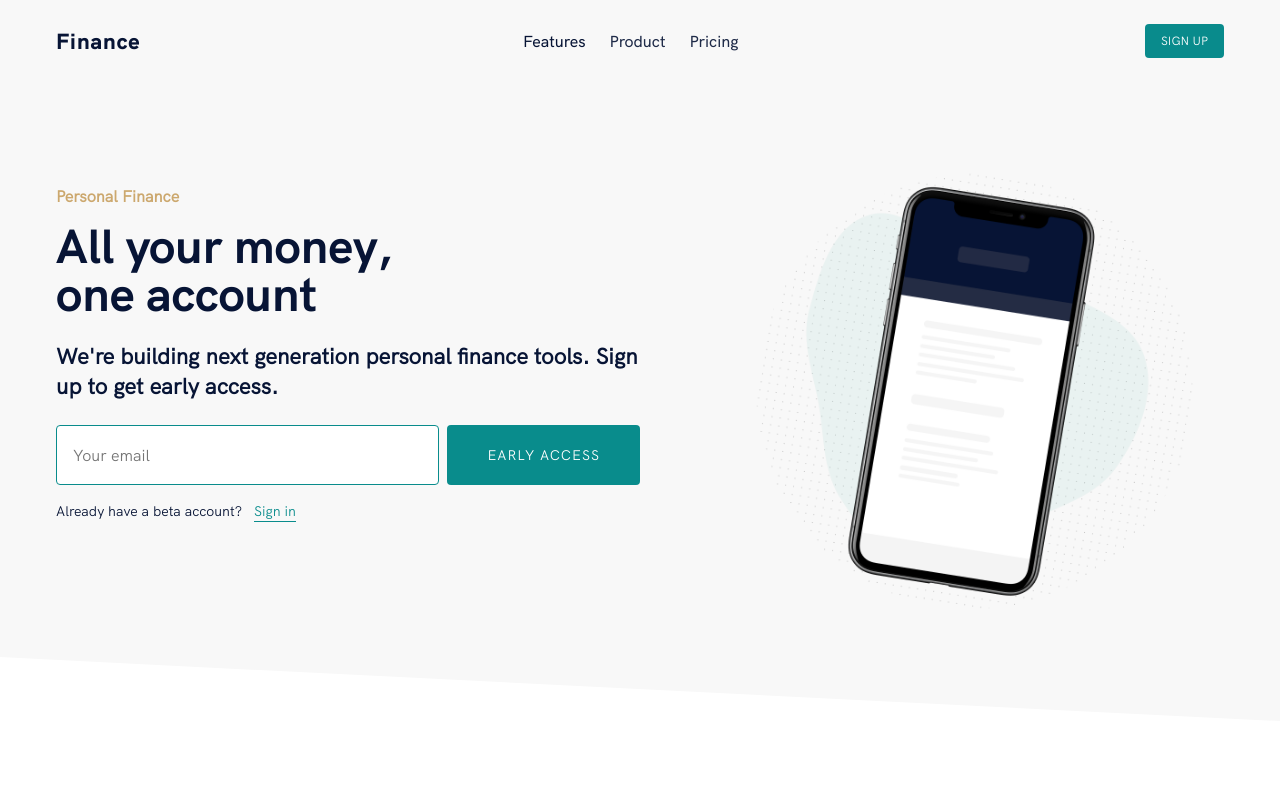
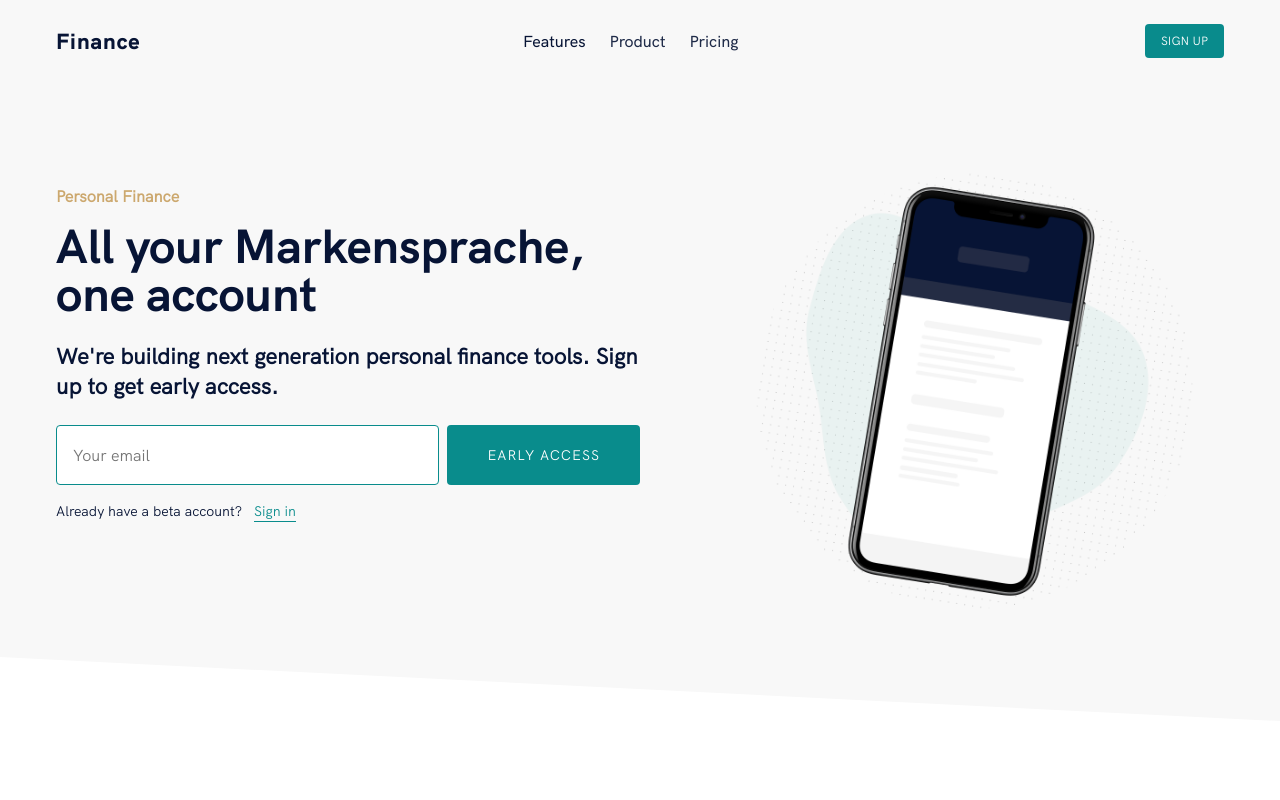
Before and after one commit to strauch-ctrl/strauch-corporate, a Gatsby site: page / in a window 1280 px wide. Shown: the top 800 px of the page. Built offline with nearby package versions, Linux system fonts and the light colour scheme; Gatsby itself is replaced by a stand-in of ours.

Commit message:
Update header.js

```diff
--- a/src/components/sections/header.js
+++ b/src/components/sections/header.js
@@ -29,7 +29,7 @@ const Header = () => {
           <HeaderTextGroup>
             <Subtitle>Personal Finance</Subtitle>
             <h1>
-              All your money,
+              All your Markensprache,
               <br />
               one account
             </h1>
```
